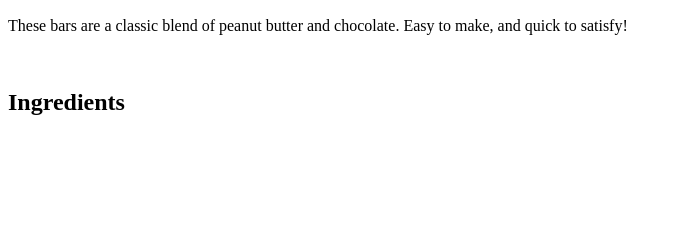
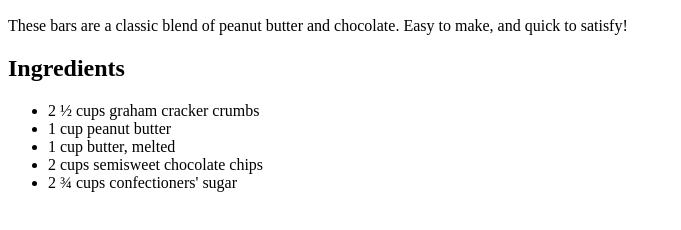
Before and after one commit to roseworth/odin-recipes, a plain HTML site: page recipes/pb.html in a window 1280 px wide. Shown: the part 460-690 px from the top of the page, without its empty margins (0-681 px from the left). Drawn offline with Linux system fonts and the light colour scheme.

Commit message:
Add Ingredients unordered list

```diff
--- a/recipes/pb.html
+++ b/recipes/pb.html
@@ -10,7 +10,13 @@
         <img src="https://www.allrecipes.com/thmb/wHjfWGNQY5ItZWJMtWYogEn0E7A=/750x0/filters:no_upscale():max_bytes(150000):strip_icc():format(webp)/15092chocolate-peanut-butter-bars-ivfabeveryday4x3-66a33ab8624c48e2adf3a620bfdaa817.jpg" alt="Chocolate Peanut Butter Bars" height="300" width="400">
         <h2>Description</h2>
         <p>These bars are a classic blend of peanut butter and chocolate. Easy to make, and quick to satisfy!</p>
-        <br>
         <h2>Ingredients</h2>
+        <ul>
+            <li>2 ½ cups graham cracker crumbs</li>
+            <li>1 cup peanut butter</li>
+            <li>1 cup butter, melted</li>
+            <li>2 cups semisweet chocolate chips</li>
+            <li>2 ¾ cups confectioners' sugar</li>
+        </ul>
     </body>
 </html>
```
